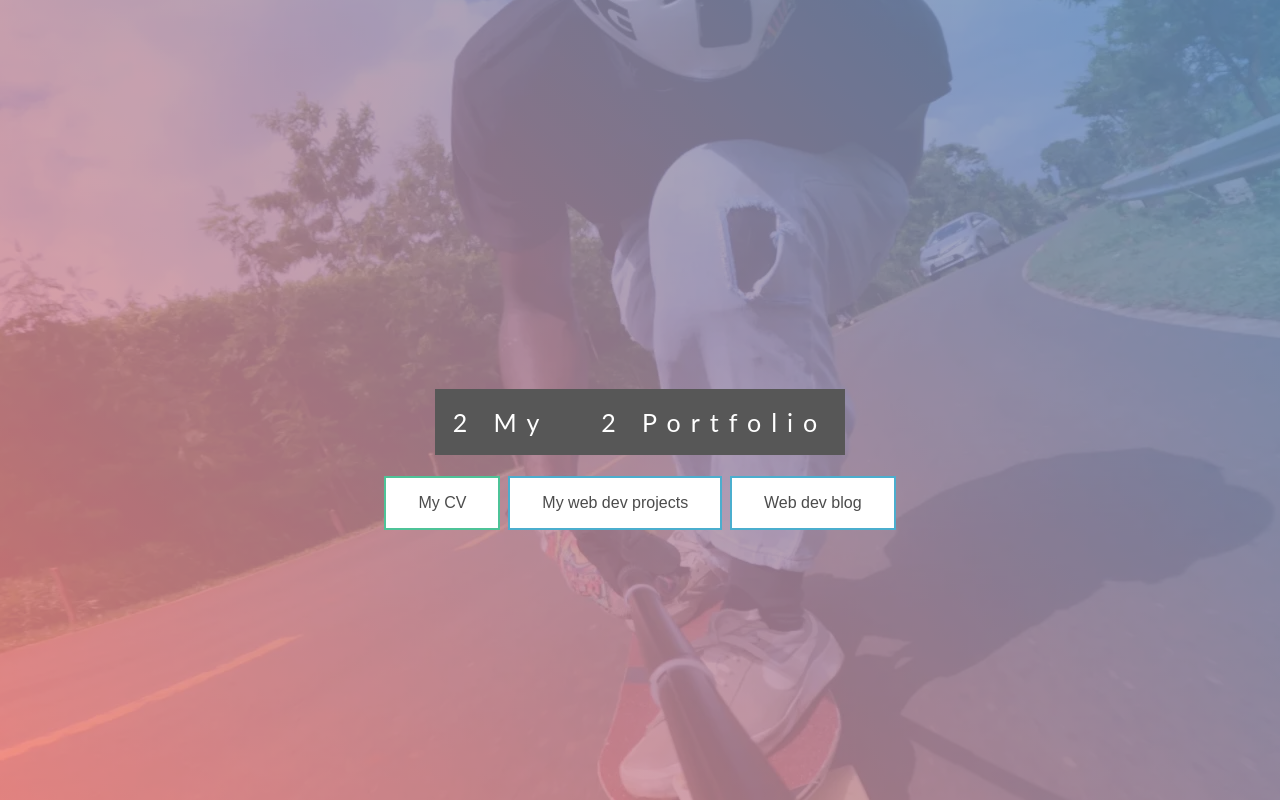
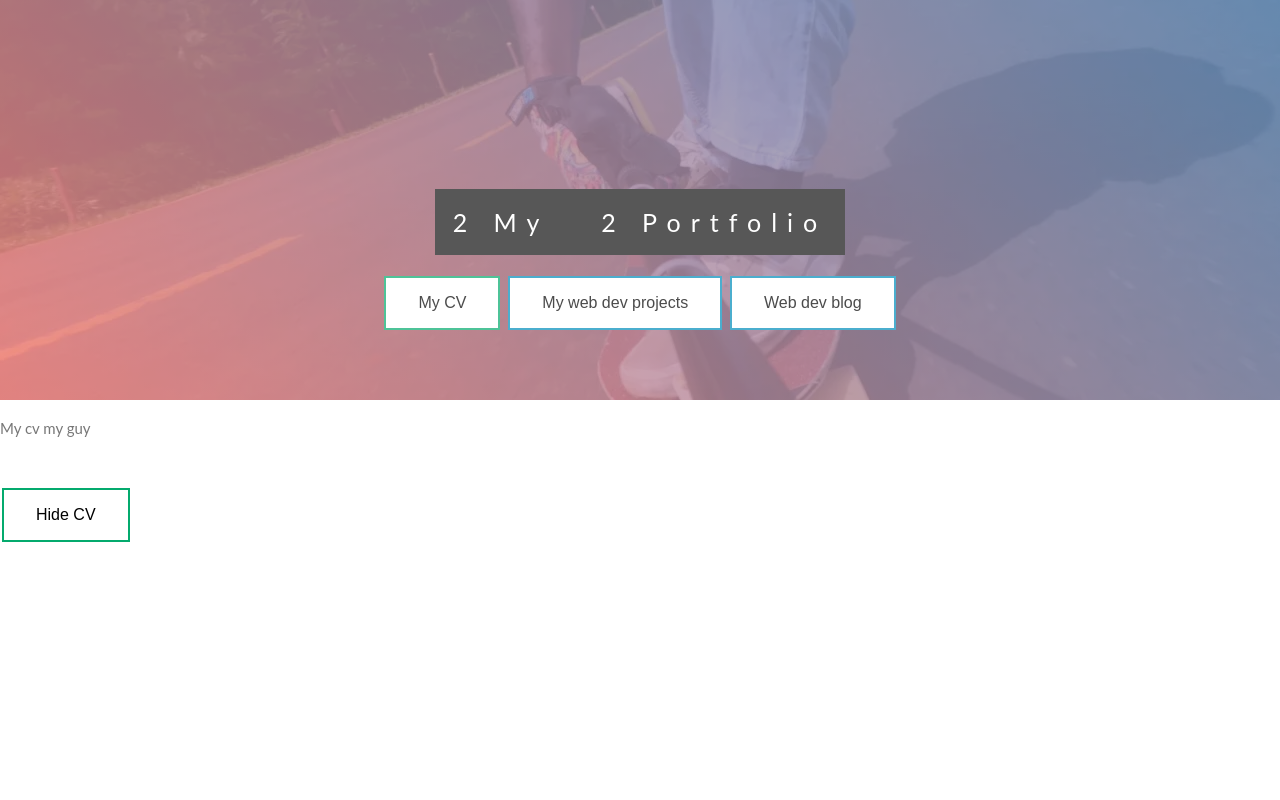
Before and after one commit to AbugaAroni/PortfolioIdea, a plain HTML site: page index.html in a window 1280 px wide. Both pictures are taken after a click on the button "My CV". Drawn offline with nearby package versions, Linux system fonts and the light colour scheme.

Commit message:
added simple javascript for viewing a cv

```diff
--- a/css/styles.css
+++ b/css/styles.css
@@ -12,11 +12,18 @@ body, html {
   background-repeat: no-repeat;
 }
 
-.bg {
+.bghome {
   background-image: linear-gradient(45deg,
   rgba(245, 70, 66, 0.75),
   rgba(8, 83, 156, 0.75)), url("../images/backgroundimg.webp");
   height: 100%;
+}
+
+.bgview {
+  background-image: linear-gradient(45deg,
+  rgba(245, 70, 66, 0.75),
+  rgba(8, 83, 156, 0.75)), url("../images/backgroundimg.webp");
+  height: 50%;
 }
 
 .caption {
@@ -81,3 +88,7 @@ body, html {
   background-color: rgba(8, 83, 156, 0.75);
   color: white;
 }
+
+.hide-div {
+ display: none;
+}
--- a/index.html
+++ b/index.html
@@ -9,7 +9,7 @@
     <title>2 Practice website 2 furious</title>
 </head>
 <body>
-    <div class="bg">
+    <div id="backimg" class="bg bghome">
         <div class="caption">
             <span class="border"> 2 My </span>
             <span class="border"> 2 Portfolio </span> <br> <br>
@@ -18,13 +18,13 @@
                     <button id="blog" class="button button3">Web dev blog</button>
             </span>
         </div>
-    <div id="Abugacv">
-
+    </div>
+    <div id="Abugacv" class="hide-div">
+        <p>My cv my guy</p> <br>
+        <button id="hidecv" class="button button1">Hide CV</button>
     </div>
     <div id="projects">
 
     </div>
-    </div>
-
 </body>
 </html>
--- a/js/scripts.js
+++ b/js/scripts.js
@@ -2,10 +2,19 @@
 $(document).ready(function() {
 
 //when the my cv button is clicked, the show cv div should be shown
-$('#cv').click(function(event) {
+$("#cv").click(function(event) {
     event.preventDefault();
-    $
-})
+    $("#Abugacv").removeClass('hide-div');
+    $("#backimg").addClass('bgview');
+    $("#backimg").removeClass('bghome');
+});
 
+//when the my hidecv button is clicked, the cv should hbe hidden
+$("#hidecv").click(function(event) {
+    event.preventDefault();
+    $("#Abugacv").addClass('hide-div');
+    $("#backimg").addClass('bghome');
+    $("#backimg").removeClass('bgview');
+});
 
-}
+});
```
